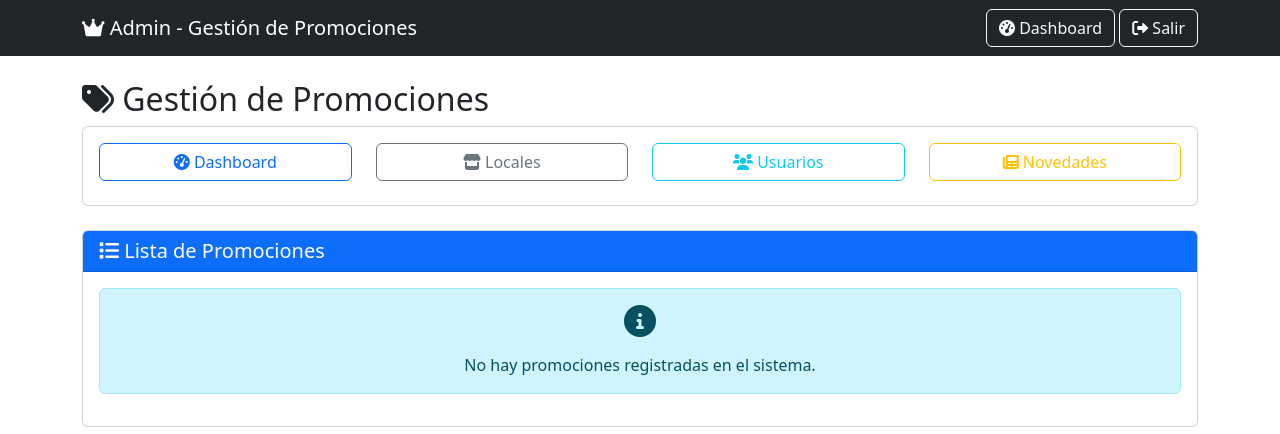
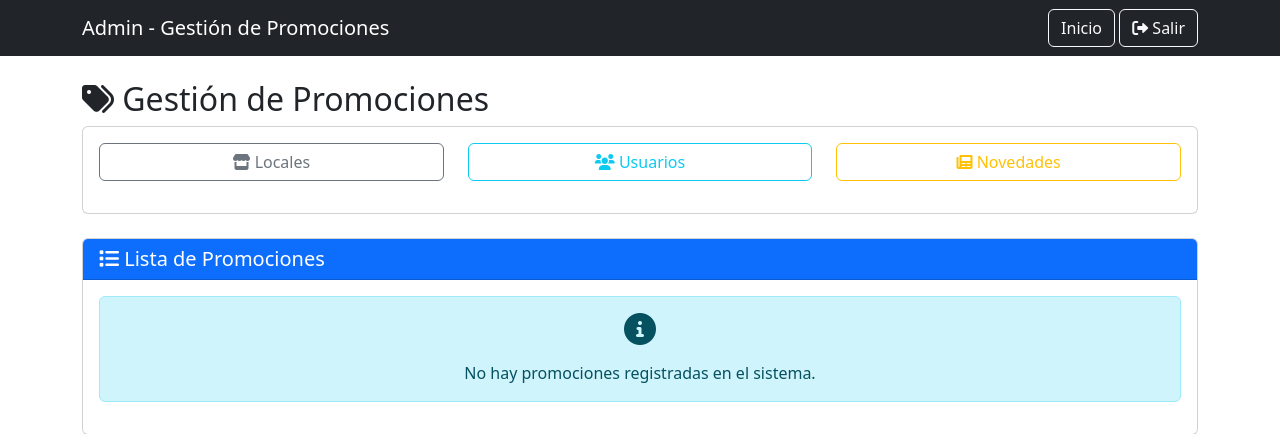
Before and after one commit to ruciso20/tp-entornos-graficos, a PHP site: page /tpentornosgraficos/admin/admin_promociones.php in a window 1280 px wide. Shown: the top 434 px of the page. Run offline with PHP 8.4, Linux system fonts and the light colour scheme; the visitor is signed in with stand-in values (Sample User, id 1); data that the repository does not hold is empty.

Commit message:
update admin-promociones

```diff
--- a/admin/admin_promociones.php
+++ b/admin/admin_promociones.php
@@ -41,16 +41,11 @@ $promociones = $conn->query("
 <body>
     <nav class="navbar navbar-dark bg-dark">
         <div class="container">
-            <a class="navbar-brand" href="dashboard.php">
-                <i class="fas fa-crown"></i> Admin - Gestión de Promociones
-            </a>
+            <a class="navbar-brand">Admin - Gestión de Promociones</a>
             <div>
-                <a href="dashboard.php" class="btn btn-outline-light">
-                    <i class="fas fa-tachometer-alt"></i> Dashboard
-                </a>
+                <a href="../index.php" class="btn btn-outline-light">Inicio</a>
                 <a href="../logout.php" class="btn btn-outline-light">
-                    <i class="fas fa-sign-out-alt"></i> Salir
-                </a>
+                    <i class="fas fa-sign-out-alt"></i> Salir</a>
             </div>
         </div>
     </nav>
@@ -71,22 +66,17 @@ $promociones = $conn->query("
                 <div class="card">
                     <div class="card-body">
                         <div class="row text-center">
-                            <div class="col-md-3 mb-2">
-                                <a href="dashboard.php" class="btn btn-outline-primary w-100">
-                                    <i class="fas fa-tachometer-alt"></i> Dashboard
-                                </a>
-                            </div>
-                            <div class="col-md-3 mb-2">
+                            <div class="col-md-4 mb-3">
                                 <a href="admin_locales.php" class="btn btn-outline-secondary w-100">
                                     <i class="fas fa-store"></i> Locales
                                 </a>
                             </div>
-                            <div class="col-md-3 mb-2">
+                            <div class="col-md-4 mb-3">
                                 <a href="admin_usuarios.php" class="btn btn-outline-info w-100">
                                     <i class="fas fa-users"></i> Usuarios
                                 </a>
                             </div>
-                            <div class="col-md-3 mb-2">
+                            <div class="col-md-4 mb-3">
                                 <a href="admin_novedades.php" class="btn btn-outline-warning w-100">
                                     <i class="fas fa-newspaper"></i> Novedades
                                 </a>
```
